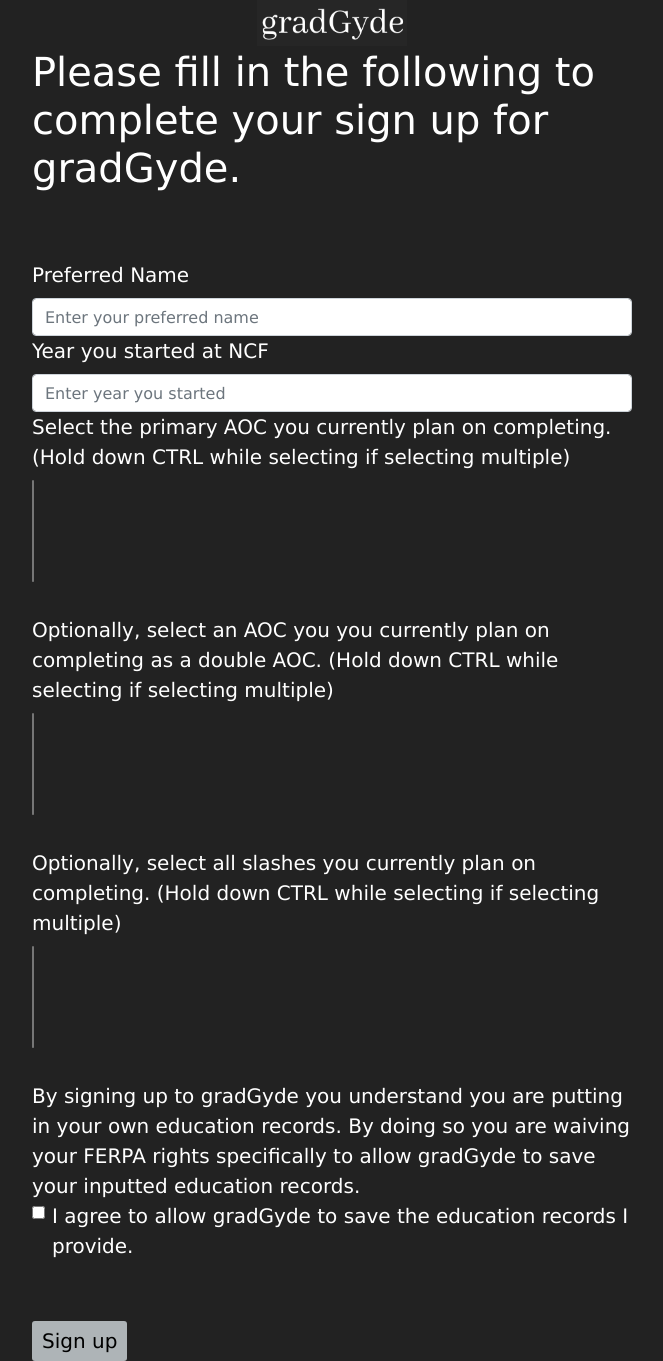
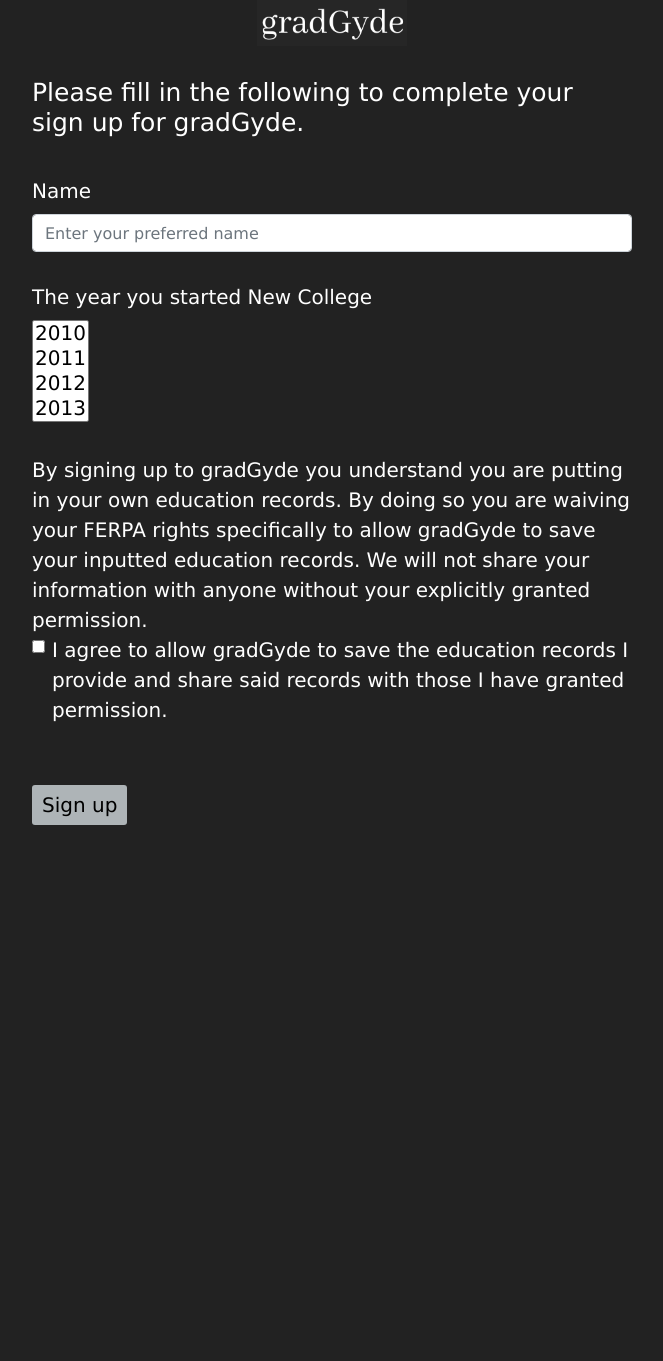
Before and after one commit to hayleemillar/gradGyde, a Flask app: template gradGyde/templates/signup_form.html in a window 1280 px wide. Shown: the whole page, without its empty margins (308-971 px from the left). After the commit the page ends 825 px from the top, so only its background shows below. Run offline with Flask 2, Linux system fonts and the light colour scheme; the template is opened without the code that fills it, so the values that code supplies are empty; some libraries are stand-ins or nearby versions.

Commit message:
clarified wording and added instructions to pages

```diff
--- a/gradGyde/main.py
+++ b/gradGyde/main.py
@@ -73,16 +73,7 @@ def oauth_logout():
 def signup_form():
     if 'google_token' not in session:
         return redirect('/login')
-    # Change these to pull from the database
-    aoc = ['Wizardry',
-           'Computer Science',
-           'General Studies',
-           'Underwater Basket Weaving',
-           'Biology']
-    return render_template('signup_form.html',
-                           aocs=aoc,
-                           slashs=aoc,
-                           doubles=aoc)
+    return render_template('signup_form.html')
 
 
 @app.route('/signup_form/post', methods=['POST'])
--- a/gradGyde/templates/courses.html
+++ b/gradGyde/templates/courses.html
@@ -57,7 +57,10 @@
 
       <center><button style="font-size:18px;border-radius:3px;" onclick="location.href='/student_dashboard/explore';">+ Add Course</button></center>
       <br/>
-
+      <p style="font-size: 16px;">
+        These are classes you have identified as taken and satisfied the requirements. If you wish to remove one, click the red "x" button to the left of the course.
+      </p>
+      <br/>
       <!-- insert classes user has taken here -->
     </div>
   </div>
--- a/gradGyde/templates/explore.html
+++ b/gradGyde/templates/explore.html
@@ -54,7 +54,7 @@
     <center><h3><b>Explore</b></h3></center>
 
     <p style="font-size: 18px">
-      View or add courses, AOCs, doubles and slashes.
+      View and add courses, AOCs, doubles and slashes.
     </p>
 
     <br/>
--- a/gradGyde/templates/settings.html
+++ b/gradGyde/templates/settings.html
@@ -52,6 +52,10 @@
   <div class="settings">
     <center><h2><b>Settings</b></h2></center>
 
+    <p style="font-size: 16px;">
+      If you wish to change your name or year started, fill out the proper fields below and click the "Save Changes" button to save the changes you have made. If you wish to remove an area of interest, simply click the red "x" button to the left of the area of interest.
+    </p>
+
     <br/>
 
     <!-- FORM TO CHANGE USER INFORMATION -->
@@ -63,7 +67,7 @@
 
       <br/>
 
-      <!-- primary aoc -->
+      <!-- year started -->
       <label for="inputYear">The year you started New College</label><br/>
       <select name='year' id="inputYear" class="mdb-select colorful-select dropdown-primary md-form" multiple searchable="Search here.." for="inputYear" required>
         <!-- options populated by js -->
--- a/gradGyde/templates/signup_form.html
+++ b/gradGyde/templates/signup_form.html
@@ -18,50 +18,35 @@
         <img src="../static/img/gradGyde.png" Alt="gradGyde" style="width:160px;height:48px;padding:0px 5px 2px 5px">
       </center>
 
-      <h1>Please fill in the following to complete your sign up for gradGyde.</h1>
-      <br/><br/>
+      <br/>
+
+      <h3>Please fill in the following to complete your sign up for gradGyde.</h3>
+
+      <br/>
 
       <!-- sign up form -->
       <form action="/signup_form/post" method="post">
 
         <!-- preferrend name -->
-        <label for="inputName">Preferred Name</label>
+        <label for="inputName">Name</label>
         <input name='name' type="text" class="form-control" id="inputName" placeholder="Enter your preferred name" required>
 
-        <!-- year started at NCF -->
-        <label for="inputYear">Year you started at NCF</label>
-        <input name='year' type="number" class="form-control" id="inputName" placeholder="Enter year you started" required>
+        <br/>
 
-        <!-- primary aoc -->
-        <label for="inputSelectAOC">Select the primary AOC you currently plan on completing. (Hold down CTRL while selecting if selecting multiple)</label><br/>
-        <select name='AOC' id="select_AOC" class="mdb-select colorful-select dropdown-primary md-form" multiple searchable="Search here.." for="inputSelectAOC">
-          <!-- options populated by js -->
-        </select>
-
-        <br/><br/>
-
-        <!-- double aoc -->
-        <label for="inputSelectAOCDouble">Optionally, select an AOC you you currently plan on completing as a double AOC. (Hold down CTRL while selecting if selecting multiple)</label><br/>
-        <select name='AOC_double' id="select_double" class="mdb-select colorful-select dropdown-primary md-form" multiple searchable="Search here.." for="inputSelectAOCDouble">
-          <!-- options populated by js -->
-        </select>
-
-        <br/><br/>
-
-        <!-- slashes -->
-        <label for="inputSelectSlashes">Optionally, select all slashes you currently plan on completing. (Hold down CTRL while selecting if selecting multiple)</label><br/>
-        <select name='slash' id="select_slash" class="mdb-select colorful-select dropdown-primary md-form" multiple searchable="Search here.." for="inputSelectSlashes">
+        <!-- year started -->
+        <label for="inputYear">The year you started New College</label><br/>
+        <select name='year' id="inputYear" class="mdb-select colorful-select dropdown-primary md-form" multiple searchable="Search here.." for="inputYear" required>
           <!-- options populated by js -->
         </select>
 
         <br/><br/>
 
         <!-- ferpa agreement -->
-        By signing up to gradGyde you understand you are putting in your own education records. By doing so you are waiving your FERPA rights specifically to allow gradGyde to save your inputted education records.
+        By signing up to gradGyde you understand you are putting in your own education records. By doing so you are waiving your FERPA rights specifically to allow gradGyde to save your inputted education records. We will not share your information with anyone without your explicitly granted permission.
         <br/>
         <div class="form-check">
           <input type="checkbox" class="form-check-input" id="waiverCheck" required="true">
-          <label class="form-check-label" for="waiverCheck">I agree to allow gradGyde to save the education records I provide.</label>
+          <label class="form-check-label" for="waiverCheck">I agree to allow gradGyde to save the education records I provide and share said records with those I have granted permission.</label>
         </div>
 
         <br/>
@@ -81,15 +66,18 @@
 <script src="../static/populate-select.js"></script>
 
 <script>
-  // get all possible AOCs, slashes, and doubles
-  var aocs = {{ aocs|safe }};
-  var slashes = {{ slashs|safe }};
-  var doubles = {{ doubles|safe }};
+  // populate select for year
+  var currentYear = new Date().getFullYear(), years = [];
+  startYear = 2010;
 
-  // populate AOCs, slashes, and doubles selects
-  populateSelect("select_AOC", aocs);
-  populateSelect("select_double", doubles);
-  populateSelect("select_slash", slashes);
+  var el;
+
+  while (startYear <= currentYear) {
+    years.push(startYear);
+    startYear++;
+  }
+
+  populateSelect("inputYear", years);
 </script>
 
 </html>
```
Also changed, not shown: gradGyde/templates/lac.html (+9 -2 lines).
